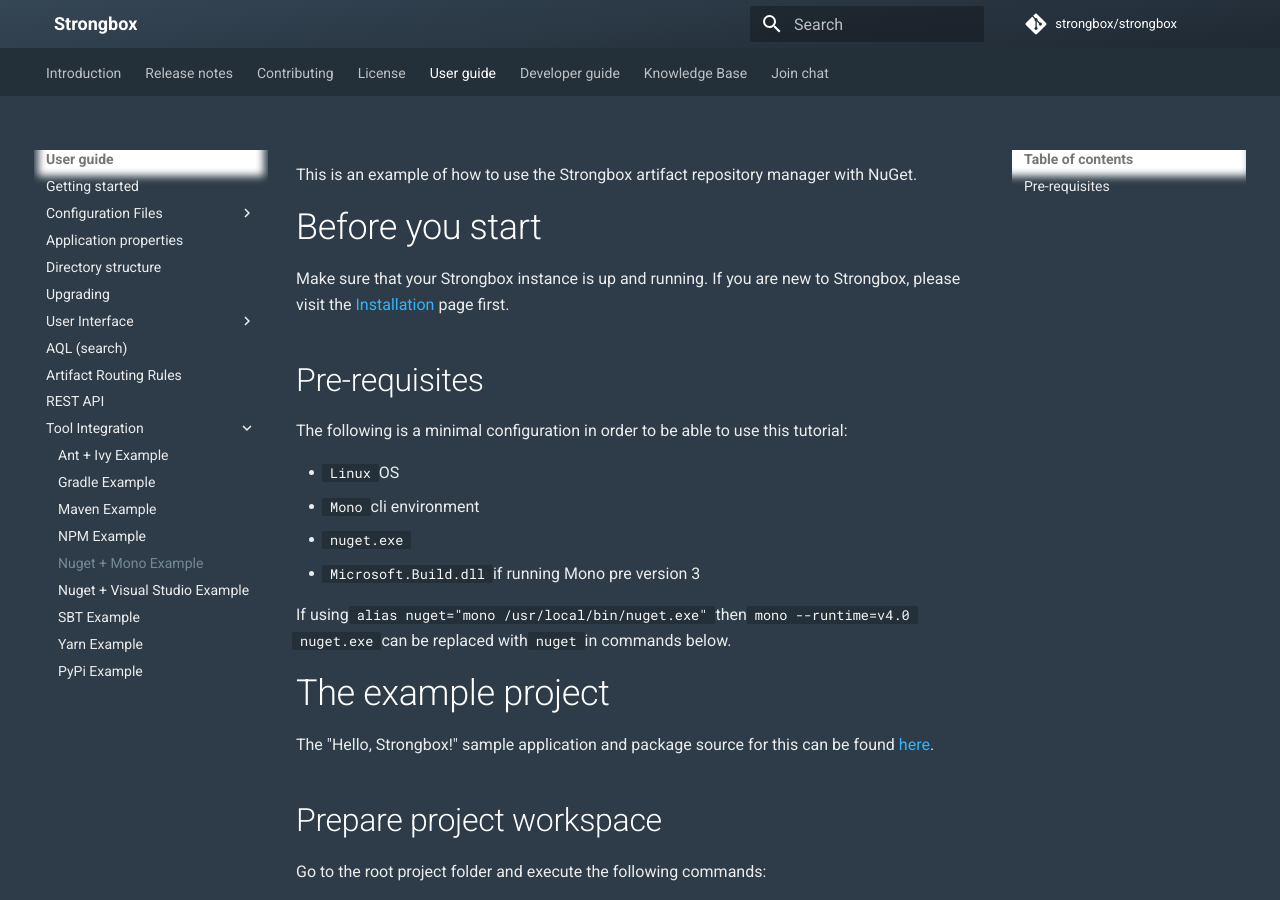
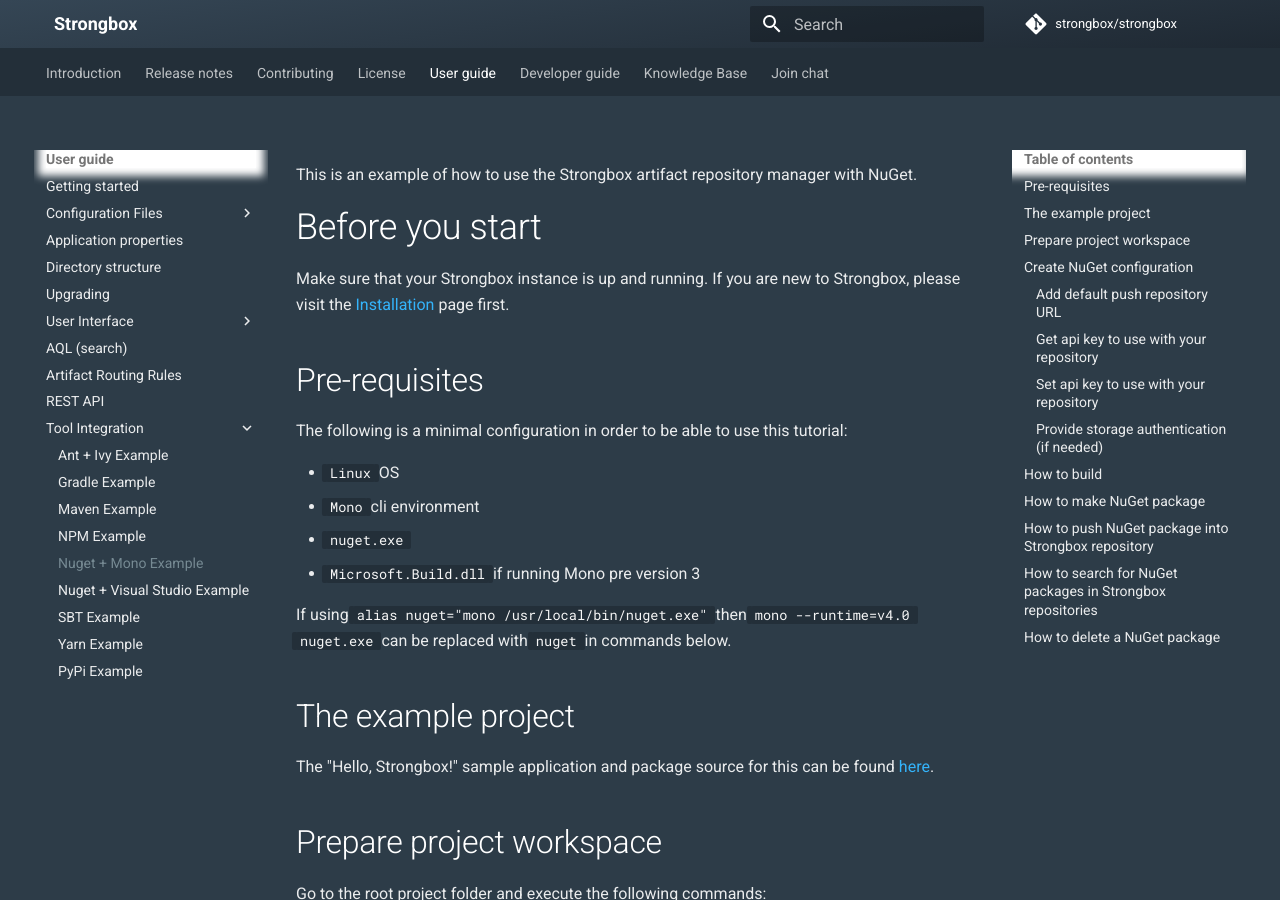
Before and after one commit to strongbox/strongbox-docs, an MkDocs documentation site: the page built from docs/user-guide/tool-integration/nuget-mono-example.md, in a window 1280 px wide and 900 px high. Built offline with MkDocs 1.6.1 and Material for MkDocs 9.7.7, drawn with Linux system fonts in a browser that asks for light colours; comment, search, counter and statistics services are not loaded.

Commit message:
Fixing TOC

```diff
--- a/docs/user-guide/tool-integration/nuget-mono-example.md
+++ b/docs/user-guide/tool-integration/nuget-mono-example.md
@@ -14,7 +14,7 @@
 
 If using `alias nuget="mono /usr/local/bin/nuget.exe"` then `mono --runtime=v4.0 nuget.exe` can be replaced with `nuget` in commands below.
 
-# The example project
+## The example project
 
 The "Hello, Strongbox!" sample application and package source for this can be found [here](https://github.com/strongbox/strongbox-examples/tree/master/hello-strongbox-nuget-mono).
 
```
